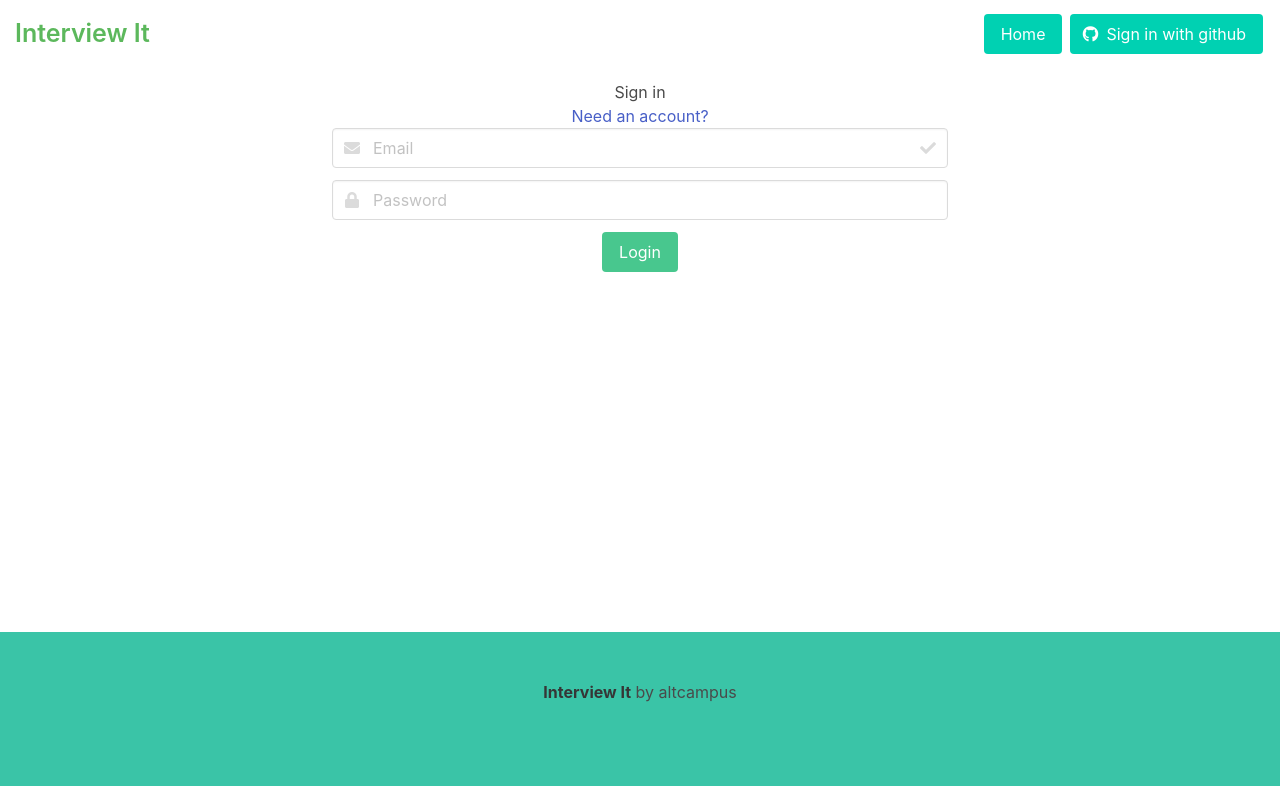
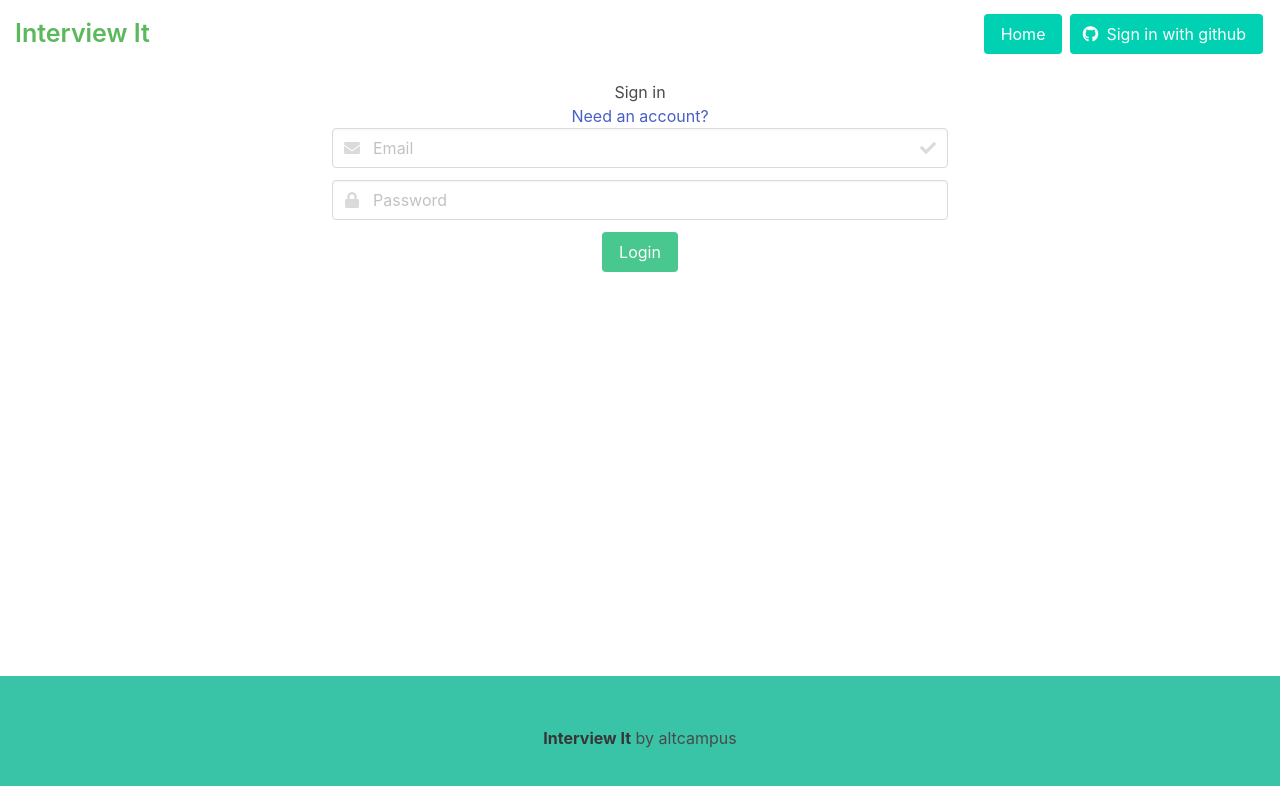
Before and after one commit to BadBrahmin/hackathon-quiz, a React (Create React App) app: page /signin in a window 1280 px wide. Shown: the top 786 px of the page. Built offline with nearby package versions, Linux system fonts and the light colour scheme.

Commit message:
update hero styling

```diff
--- a/src/App.scss
+++ b/src/App.scss
@@ -10,12 +10,16 @@
   height: 100%;
   position: relative;
 }
- .app {
+.App {
   min-height: 100vh; /* will cover the 100% of viewport */
   overflow: hidden;
   display: block;
   position: relative;
   padding-bottom: 100px; /* height of your footer */
+  text-align: center;
+  text-align: center;
+
+
 }
 footer {
   position: absolute;
@@ -23,13 +27,7 @@
   width: 100%;
 }
 
-.App {
-  text-align: center;
-}
 
-.App {
-  text-align: center;
-}
 
 .navbar {
   padding: 5px;
@@ -44,6 +42,12 @@
 }
 
 footer {
-  background-color: #3AC4A7 !important;
-
+  background-color: #3ac4a7 !important;
+  padding: 0 !important ;
+  .content {
+    padding: 0;
+    p {
+      margin: 50px 0;
     }
+  }
+}
```
Lines whose indentation alone changed are shown as unchanged.
